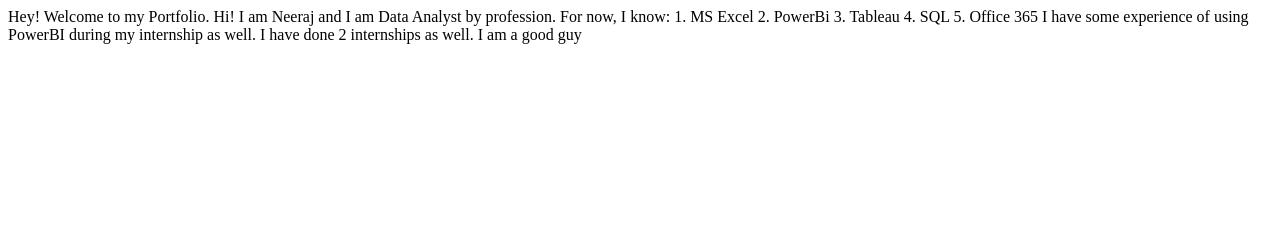
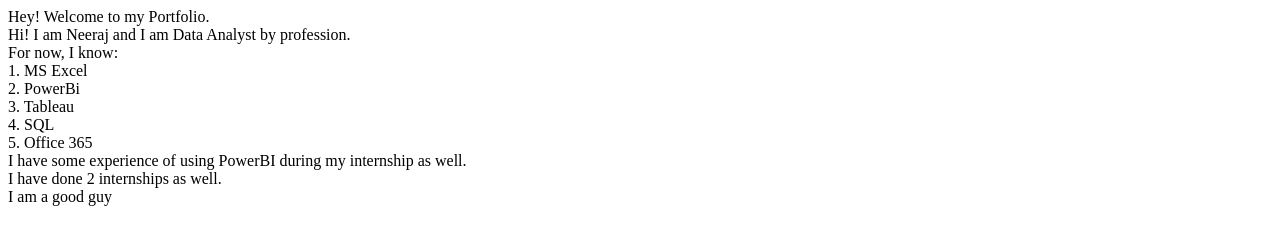
Before and after one commit to Neeraj-TheAnalyst/Neeraj-TheAnalyst, a plain HTML site: page index.html in a window 1280 px wide. Drawn offline with Linux system fonts and the light colour scheme.

Commit message:
Style: Added breaks to lines

```diff
--- a/index.html
+++ b/index.html
@@ -6,24 +6,22 @@
     <title>Neeraj Kumar Portfolio</title>
 </head>
 <body>
-    Hey! Welcome to my Portfolio.
+    Hey! Welcome to my Portfolio. <br>
 
-    Hi! I am Neeraj and I am Data Analyst by profession.
+    Hi! I am Neeraj and I am Data Analyst by profession.  <br>
 
-For now, I know:
+For now, I know: <br>
 
-1. MS Excel
-2. PowerBi
-3. Tableau
-4. SQL
-5. Office 365
+1. MS Excel<br>
+2. PowerBi<br>
+3. Tableau<br>
+4. SQL<br>
+5. Office 365<br>
 
 
-I have some experience of using PowerBI during my internship as well.
-
-I have done 2 internships as well.
-
-I am a good guy
+I have some experience of using PowerBI during my internship as well.<br>
+I have done 2 internships as well.<br>
+I am a good guy<br>
 
 </body>
 </html>
```
